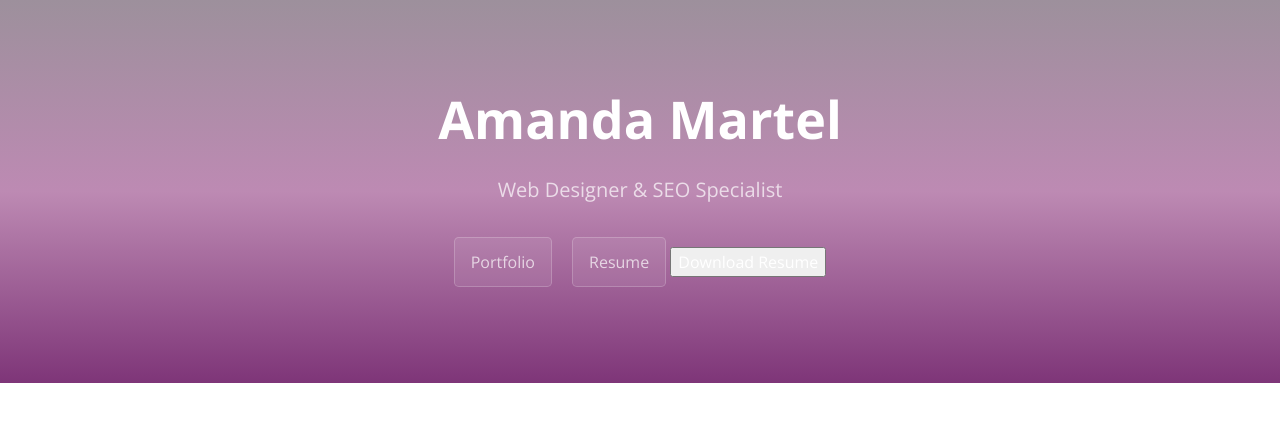
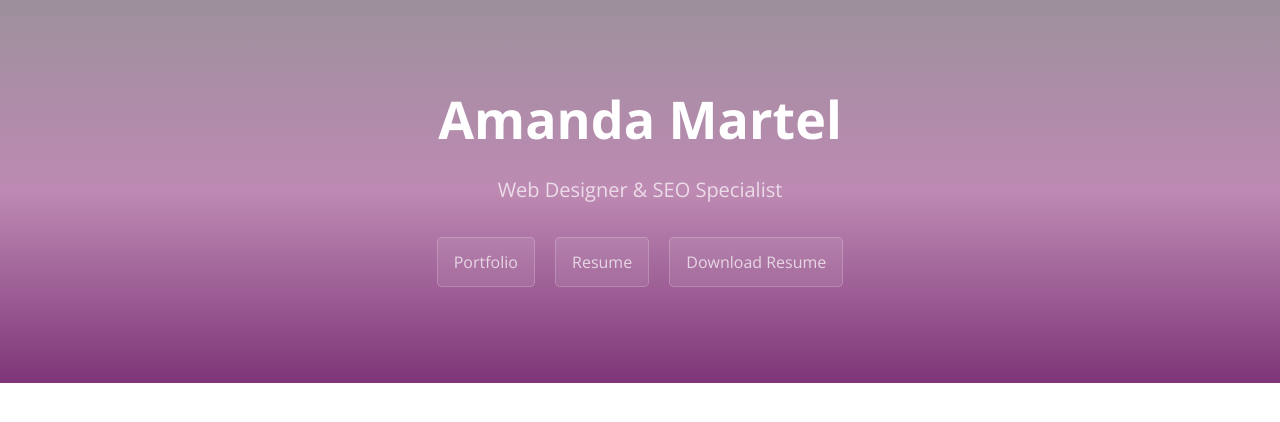
Before and after one commit to 0460208/amandamartel, a Jekyll site: the page built from index.md, in a window 1280 px wide. Shown: the top 422 px of the page. Built offline with Jekyll 4.4.1, drawn with Linux system fonts in a browser that asks for light colours; some web fonts are replaced.

Commit message:
Update home.html

```diff
--- a/_layouts/home.html
+++ b/_layouts/home.html
@@ -28,7 +28,7 @@
       {% endif %}
 
       {% if site.show_downloads %}
-      <button a href="resume.pdf" download="AmandaMartelResume">Download Resume</button>
+      <a href="resume.pdf" download="AmandaMartelResume" class="btn">Download Resume</a>
       {% endif %}
       </header>
 
```
